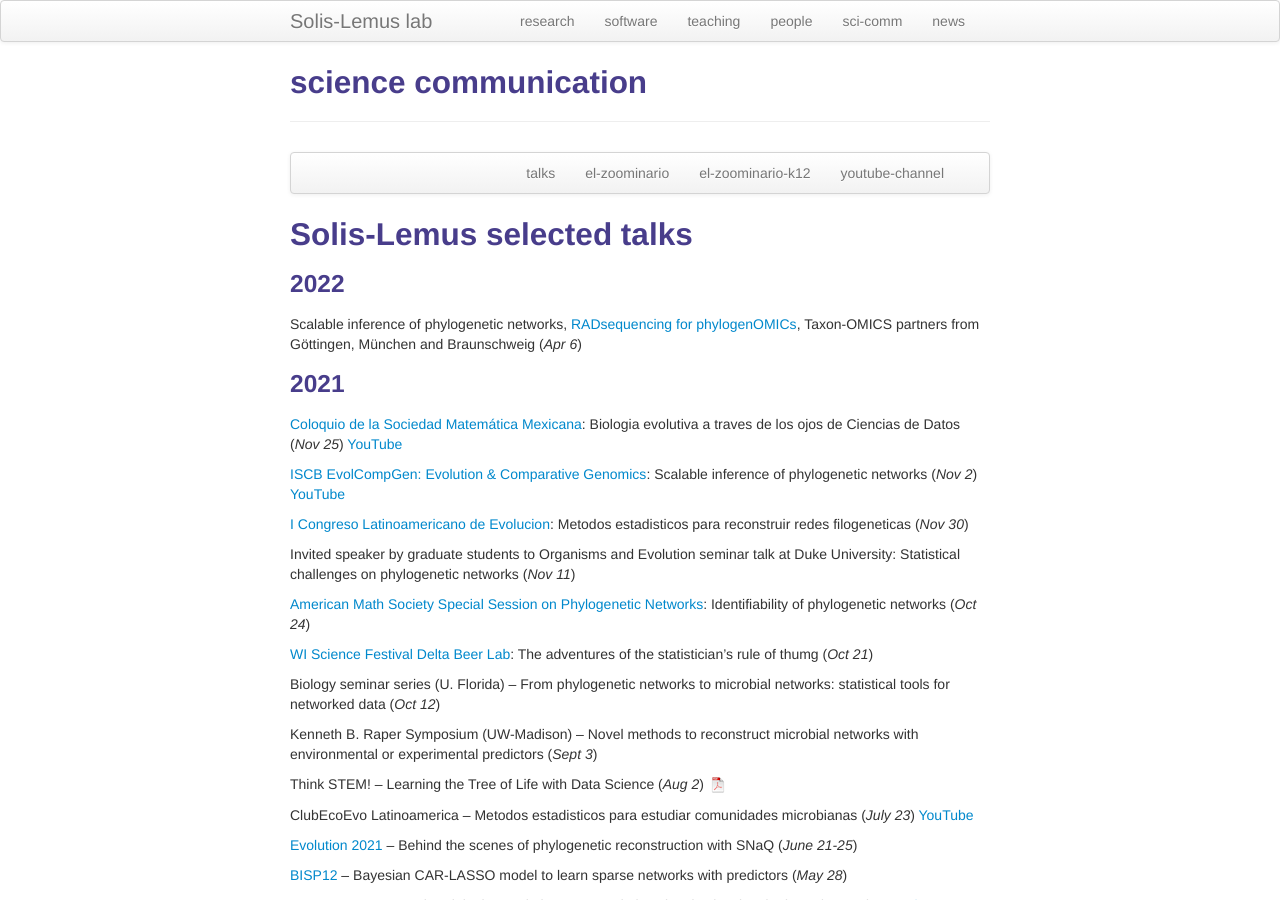
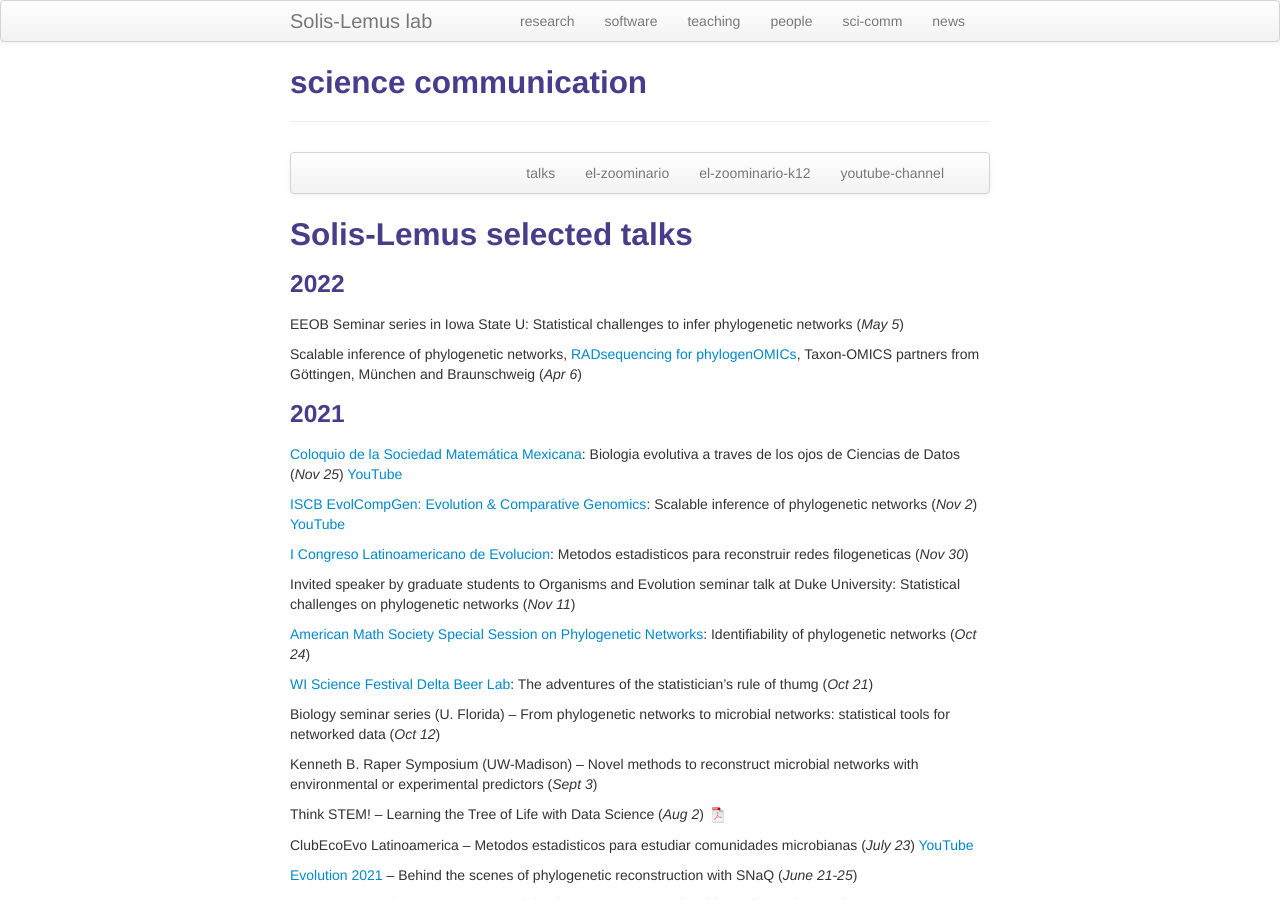
Before and after one commit to solislemuslab/solislemuslab.github.io, a Jekyll site: the page built from pages/talks.md, in a window 1280 px wide and 900 px high. Built offline with Jekyll 4.4.1, drawn with Linux system fonts in a browser that asks for light colours.

Commit message:
added iowa talk

```diff
--- a/pages/talks.md
+++ b/pages/talks.md
@@ -19,6 +19,8 @@ description: Claudia Solis-Lemus' talks
 ## <a name="talks"></a>Solis-Lemus selected talks
 
 ### 2022
+
+EEOB Seminar series in Iowa State U: Statistical challenges to infer phylogenetic networks (_May 5_)
 
 Scalable inference of phylogenetic networks, [RADsequencing for phylogenOMICs](https://www.taxon-omics.com/news-events-bl/5-6-april-2022-rad-sequencing-for-phylogenomics), Taxon-OMICS partners from Göttingen, München and Braunschweig (_Apr 6_)
 
```
